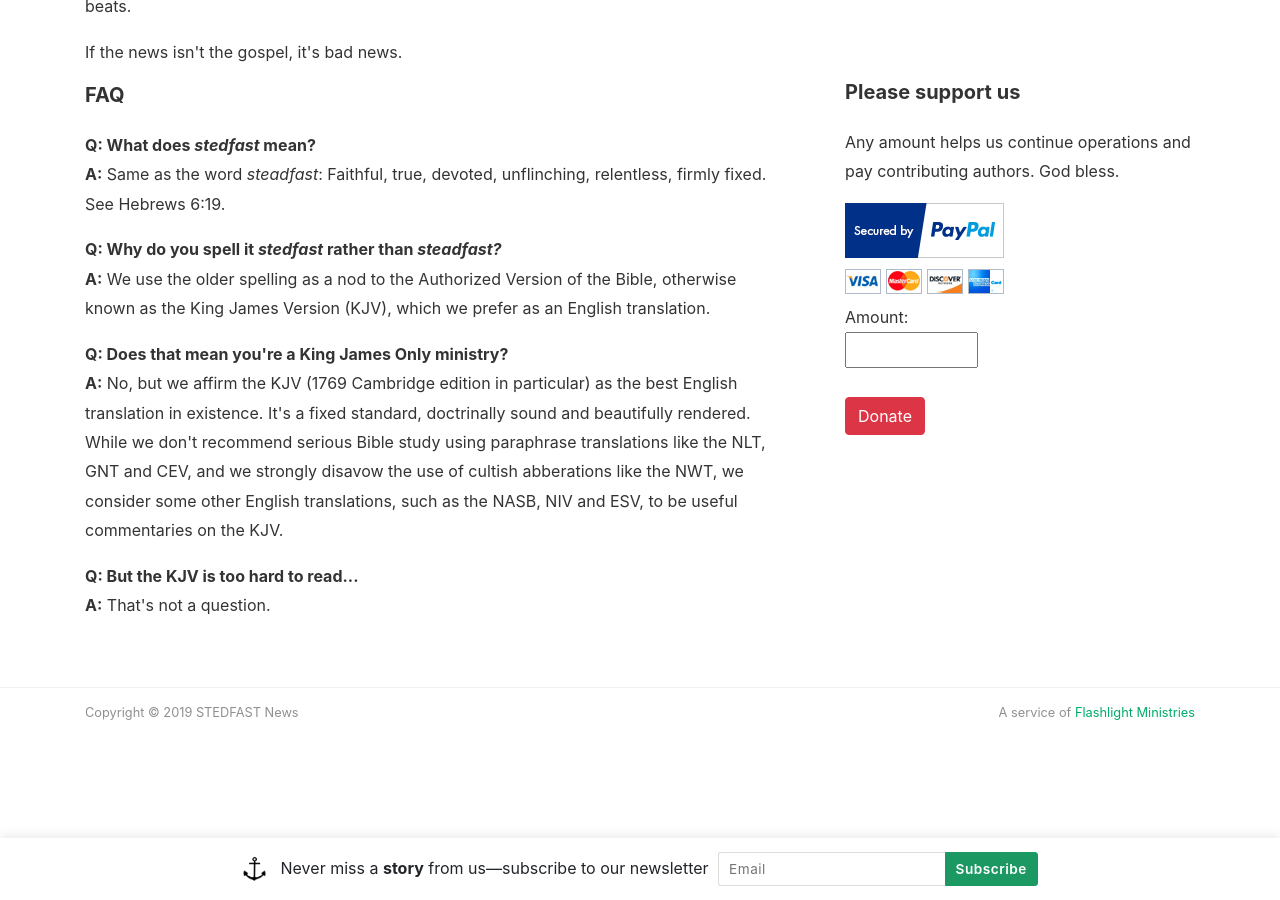
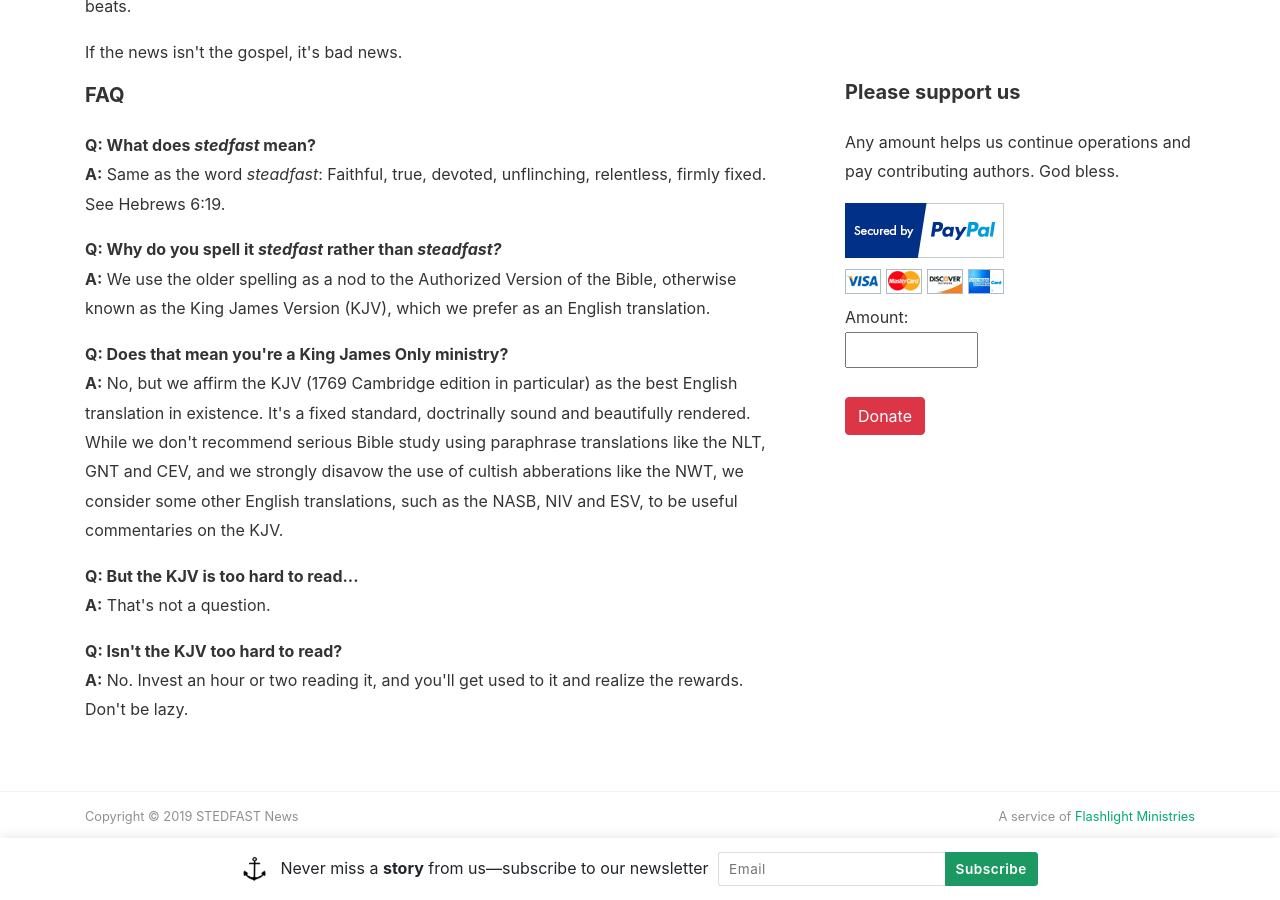
Before and after one commit to flashlightministries/stedfastnews, a Jekyll site: the page built from _pages/about.md, in a window 1280 px wide and 900 px high, scrolled down 1052 px. Built offline with Jekyll 4.4.1, drawn with Linux system fonts in a browser that asks for light colours; nearby versions of some CDN libraries.

Commit message:
Update about.md

```diff
--- a/_pages/about.md
+++ b/_pages/about.md
@@ -43,6 +43,10 @@ permalink: /about
     <b>Q: But the KJV is too hard to read...</b><br>
     <b>A:</b> That's not a question.
   </p>
+  <p>
+    <b>Q: Isn't the KJV too hard to read?</b><br>
+    <b>A:</b> No. Invest an hour or two reading it, and you'll get used to it and realize the rewards. Don't be lazy.
+  </p>
 </div>
 
 <div class="col-md-4">
```
